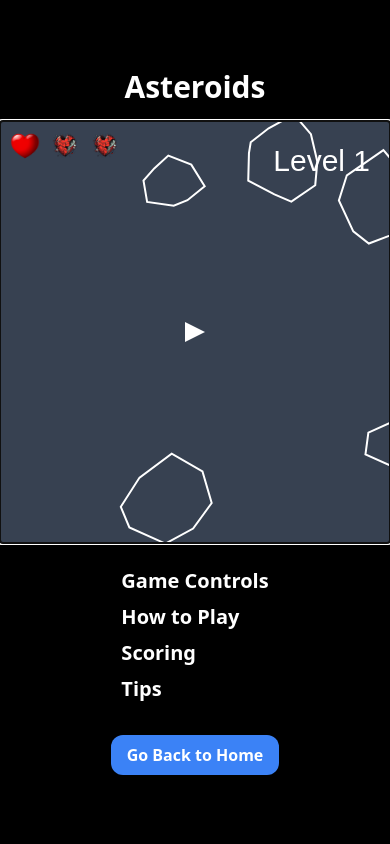
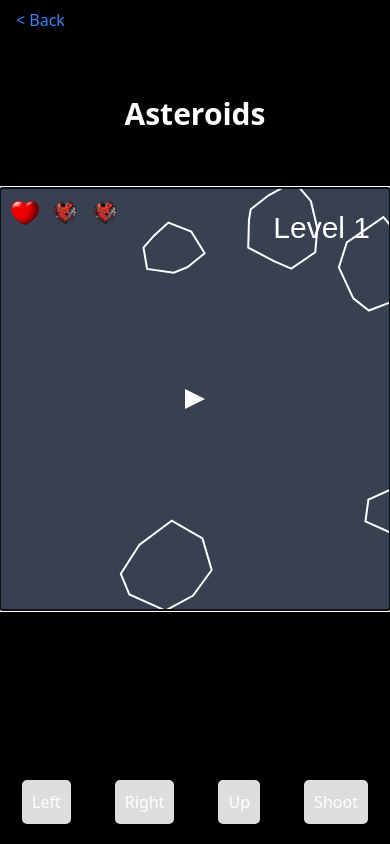
Before and after one commit to Andrew87E/octo-asteroids, a Next.js app: page /game in a window 390 px wide. Built offline with nearby package versions, Linux system fonts and the light colour scheme.

Commit message:
added mobile support

```diff
--- a/pages/game.tsx
+++ b/pages/game.tsx
@@ -1,27 +1,139 @@
-import { useState } from "react";
+import { useEffect, useState } from "react";
 import Link from "next/link";
 import GameCanvas from "../components/gameCanvas";
+
+export type Direction = "left" | "right" | "up";
 
 const GamePage = () => {
   const [showControls, setShowControls] = useState(false);
   const [showHowToPlay, setShowHowToPlay] = useState(false);
   const [showScoring, setShowScoring] = useState(false);
   const [showTips, setShowTips] = useState(false);
+  const [isMobile, setIsMobile] = useState(false);
 
   const toggleControls = () => setShowControls(!showControls);
   const toggleHowToPlay = () => setShowHowToPlay(!showHowToPlay);
   const toggleScoring = () => setShowScoring(!showScoring);
   const toggleTips = () => setShowTips(!showTips);
 
+  useEffect(() => {
+    if (window.innerWidth < 768) {
+      setIsMobile(true);
+    }
+  }, []);
+
+  const handleKeydown = (direction: Direction) => {
+    console.log("direction:: ", direction);
+    switch (direction) {
+      case "left":
+        // Handle left movement
+        const leftKeyEvent = new KeyboardEvent("keydown", {
+          key: "ArrowLeft",
+        });
+
+        document.dispatchEvent(leftKeyEvent);
+        break;
+      case "right":
+        // Handle right movement
+        const rightKeyEvent = new KeyboardEvent("keydown", {
+          key: "ArrowRight",
+        });
+        document.dispatchEvent(rightKeyEvent);
+        break;
+      case "up":
+        // Handle up movement
+        const upKeyEvent = new KeyboardEvent("keydown", {
+          key: "ArrowUp",
+        });
+        document.dispatchEvent(upKeyEvent);
+        break;
+      default:
+        break;
+    }
+  };
+
+  const handleKeyup = (direction: Direction) => {
+    switch (direction) {
+      case "left":
+        // Handle left movement
+        const leftKeyEvent = new KeyboardEvent("keyup", {
+          key: "ArrowLeft",
+        });
+        document.dispatchEvent(leftKeyEvent);
+        break;
+      case "right":
+        // Handle right movement
+        const rightKeyEvent = new KeyboardEvent("keyup", {
+          key: "ArrowRight",
+        });
+        document.dispatchEvent(rightKeyEvent);
+        break;
+      case "up":
+        // Handle up movement
+        const upKeyEvent = new KeyboardEvent("keyup", {
+          key: "ArrowUp",
+        });
+        document.dispatchEvent(upKeyEvent);
+        break;
+      default:
+        break;
+    }
+  };
+
+  const handleShoot = () => {
+    console.log("shoot");
+    // Handle shooting
+    const spaceKeyEvent = new KeyboardEvent("keydown", {
+      key: " ",
+    });
+    document.dispatchEvent(spaceKeyEvent);
+  };
+
   return (
-    <div className="flex flex-col items-center justify-center min-h-screen bg-black text-white">
-      <div className="mb-4">
-        <h1 className="text-3xl font-bold">Asteroids</h1>
+    <div className="flex flex-col items-center min-h-screen bg-black text-white">
+      <div className="mb-4 mt-24">
+        {isMobile && (
+          <Link
+            href="/"
+            passHref
+            className="px-4 py-2 text-blue-500 transition duration-300 absolute top-0 left-0"
+          >
+            {"< Back"}
+          </Link>
+        )}{" "}
+        <h1 className="text-3xl font-bold mb-10">Asteroids</h1>
       </div>
-
       <GameCanvas />
-
       <div className="mb-6">
+        {isMobile ? (
+          <div className="game-controls">
+            <button
+              className="control-button left"
+              onTouchStart={() => handleKeydown("left")}
+              onTouchEnd={() => handleKeyup("left")}
+            >
+              Left
+            </button>
+            <button
+              className="control-button right"
+              onTouchStart={() => handleKeydown("right")}
+              onTouchEnd={() => handleKeyup("right")}
+            >
+              Right
+            </button>
+            <button
+              className="control-button up"
+              onTouchStart={() => handleKeydown("up")}
+              onTouchEnd={() => handleKeyup("up")}
+            >
+              Up
+            </button>
+            <button className="control-button shoot" onTouchStart={handleShoot}>
+              Shoot
+            </button>
+          </div>
+        ) : (
+          <>
             <h2
               className="text-xl font-bold mb-2 cursor-pointer"
               onClick={toggleControls}
@@ -47,7 +159,6 @@ const GamePage = () => {
                 </ul>
               </div>
             )}
-
             <h2
               className="text-xl font-bold mb-2 cursor-pointer"
               onClick={toggleHowToPlay}
@@ -58,16 +169,15 @@ const GamePage = () => {
               <div>
                 <p>
                   Navigate your spaceship through space and avoid colliding with
-              asteroids. Use your weapons to shoot and destroy asteroids. Each
-              level gets progressively harder.
+                  asteroids. Use your weapons to shoot and destroy asteroids.
+                  Each level gets progressively harder.
                 </p>
                 <p>
-              Keep an eye on your health, represented by hearts at the top of
-              the screen. If you run out of health, it&apos;s game over!
+                  Keep an eye on your health, represented by hearts at the top
+                  of the screen. If you run out of health, it&apos;s game over!
                 </p>
               </div>
             )}
-
             <h2
               className="text-xl font-bold mb-2 cursor-pointer"
               onClick={toggleScoring}
@@ -82,7 +192,6 @@ const GamePage = () => {
                 </p>
               </div>
             )}
-
             <h2
               className="text-xl font-bold mb-2 cursor-pointer"
               onClick={toggleTips}
@@ -99,20 +208,21 @@ const GamePage = () => {
                     Use short bursts of movement to dodge asteroids effectively.
                   </li>
                   <li>
-                Regularly check for asteroids appearing from the edges of the
-                screen.
+                    Regularly check for asteroids appearing from the edges of
+                    the screen.
                   </li>
                 </ul>
               </div>
             )}
-      </div>
-
             <Link
               href="/"
               className="px-4 py-2 bg-blue-500 text-white font-bold rounded-xl hover:bg-blue-700 transition duration-300"
             >
               Go Back to Home
             </Link>
+          </>
+        )}
+      </div>
     </div>
   );
 };
--- a/styles/globals.css
+++ b/styles/globals.css
@@ -25,3 +25,21 @@ body {
     )
     rgb(var(--background-start-rgb));
 }
+
+.game-controls {
+  position: absolute;
+  bottom: 20px;
+  left: 50%;
+  transform: translateX(-50%);
+  display: flex;
+  justify-content: space-around;
+  width: 100%;
+}
+
+.control-button {
+  padding: 10px;
+  background-color: #ddd;
+  border: none;
+  border-radius: 5px;
+  font-size: 16px;
+}
```
Lines whose indentation alone changed are shown as unchanged.
